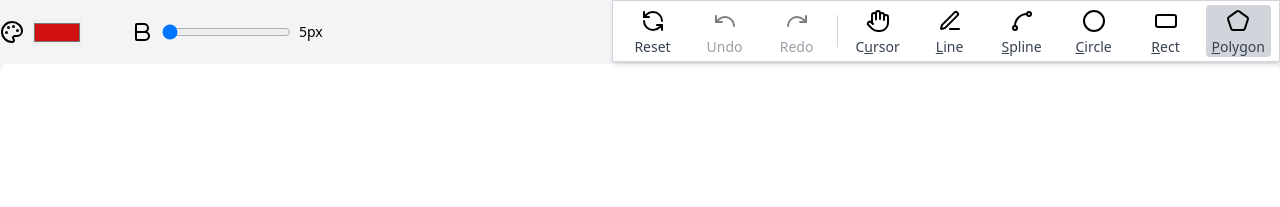
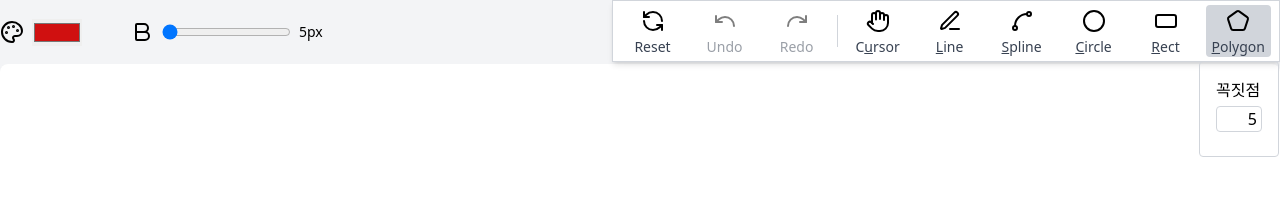
Before and after one commit to lnuvy/vector-drawing, a React (Vite) app: page / in a window 1280 px wide. Both pictures are taken after a click on the button "Polygon". Shown: the top 207 px of the page. Built offline with nearby package versions, Linux system fonts and the light colour scheme.

Commit message:
다각형 그리기를 위해 헤더에 input 영역 추가

```diff
--- a/src/components/header/tools-header.tsx
+++ b/src/components/header/tools-header.tsx
@@ -1,20 +1,40 @@
+import { useRef } from "react"
 import { Fragment } from "react/jsx-runtime"
 import { useSelectToolContext } from "@/contexts/select-tool-context"
 import { cn } from "@/functions/cn"
+import { useClickOutside } from "@/hooks/use-click-outside"
 import { useKeyBindingTools } from "@/hooks/use-key-binding-tools"
 import { useToolsHeaderMenu } from "@/hooks/use-tools-header-menu"
 
 const ToolsHeader = () => {
-  const { menus } = useToolsHeaderMenu()
-  const { tool } = useSelectToolContext()
+  const { menus, polygonInputShow, setPolygonInputShow } = useToolsHeaderMenu()
+  const { tool, sides, setSides } = useSelectToolContext()
   useKeyBindingTools()
+
+  const inRef = useRef<HTMLDivElement>(null)
+  const exceptRef = useRef<HTMLButtonElement>(null)
+  const inputRef = useRef<HTMLInputElement>(null)
+
+  useClickOutside({
+    inRef,
+    exceptRef,
+    handler: () => {
+      if (sides === "") {
+        window.alert("3~9 사이의 숫자를 입력해주세요.")
+        setTimeout(() => inputRef.current?.focus())
+        return
+      }
+      setPolygonInputShow(false)
+    },
+  })
 
   return (
     <section className="fixed right-0 top-0 z-10 border border-gray-300 bg-white shadow-md">
-      <div className="flex flex-col items-center gap-2 px-2 py-1 md:flex-row">
+      <div className="relative flex flex-col items-center gap-2 px-2 py-1 md:flex-row">
         {menus.map(menu => (
           <Fragment key={menu.id}>
             <button
+              ref={menu.id === "polygon" ? exceptRef : undefined}
               onClick={menu.onClick}
               disabled={menu.disabled}
               className={cn("px-1.5 min-w-16 rounded-1 transition-colors", {
@@ -32,6 +52,31 @@ const ToolsHeader = () => {
             {menu.split && <div className="hidden h-8 w-px bg-gray-300 md:block" />}
           </Fragment>
         ))}
+
+        {polygonInputShow && (
+          <div
+            ref={inRef}
+            className={cn(
+              "absolute animate-translate-fade-in -bottom-24 right-0 w-20 h-24 p-4 border rounded-1 border-gray-300",
+            )}
+          >
+            <label>
+              꼭짓점
+              <input
+                ref={inputRef}
+                value={sides}
+                onChange={e => {
+                  const { value } = e.target
+                  if (value === "" || /^[3-9]$/.test(value)) {
+                    setSides(value)
+                  }
+                }}
+                type="text"
+                className="mt-1 w-full rounded-1 border border-gray-300 px-1 text-right"
+              />
+            </label>
+          </div>
+        )}
       </div>
     </section>
   )
--- a/src/contexts/select-tool-context.tsx
+++ b/src/contexts/select-tool-context.tsx
@@ -11,8 +11,8 @@ interface SelectToolContextProps {
   setWeight: (weight: number) => void
   color: string
   setColor: (color: string) => void
-  sides: number
-  setSides: (sides: number) => void
+  sides: string
+  setSides: (sides: string) => void
 }
 
 const { ContextProvider, useContext } = createDynamicContext<SelectToolContextProps>()
@@ -26,7 +26,7 @@ export const SelectToolContextProvider = ({ children }: { children: React.ReactN
   // 색깔 (stroke)
   const [color, setColor] = useState("#d01010")
   // 다각형 꼭짓점 수 (sides)
-  const [sides, setSides] = useState(5)
+  const [sides, setSides] = useState("5")
 
   return (
     <ContextProvider value={{ tool, setTool, weight, setWeight, color, setColor, sides, setSides }}>
--- /dev/null
+++ b/src/hooks/use-click-outside.ts
@@ -0,0 +1,43 @@
+import { useEffect } from "react"
+
+interface UseClickOutsideType {
+  inRef: React.RefObject<HTMLElement>
+  exceptRef?: React.RefObject<HTMLElement>
+  handler: () => void
+  options?: {
+    clickEvent?: boolean
+    touchEvent?: boolean
+  }
+}
+
+/**
+ * 모바일 대응을 위해 TouchEvent를 추가했습니다.
+ *
+ * @param inRef 클릭 이벤트를 감지하지 않을 영역
+ * @param exceptRef 조건부 렌더링 등으로 인해 추가로 생긴 영역에도 클릭 이벤트를 감지하지 않기위한 영역
+ *
+ */
+export const useClickOutside = ({ inRef, exceptRef, handler, options }: UseClickOutsideType) => {
+  const { clickEvent = true, touchEvent = true } = options ?? {}
+
+  useEffect(() => {
+    const listener = (event: TouchEvent | MouseEvent) => {
+      if (
+        !inRef?.current ||
+        inRef?.current?.contains(event.target as Node) ||
+        exceptRef?.current?.contains(event.target as Node)
+      ) {
+        return
+      }
+      handler()
+    }
+
+    if (clickEvent) document.addEventListener("mousedown", listener)
+    if (touchEvent) document.addEventListener("touchstart", listener)
+
+    return () => {
+      if (clickEvent) document.removeEventListener("mousedown", listener)
+      if (touchEvent) document.removeEventListener("touchstart", listener)
+    }
+  }, [inRef, exceptRef, handler, clickEvent, touchEvent])
+}
--- a/src/hooks/use-tools-header-menu.tsx
+++ b/src/hooks/use-tools-header-menu.tsx
@@ -1,3 +1,4 @@
+import { useState } from "react"
 import {
   Circle,
   Hand,
@@ -28,6 +29,8 @@ interface MenuItem {
 export const useToolsHeaderMenu = () => {
   const { undo, redo, canUndo, canRedo, reset } = useShapesHistoryContext()
   const { setTool } = useSelectToolContext()
+
+  const [polygonInputShow, setPolygonInputShow] = useState(false)
 
   const menus: MenuItem[] = [
     {
@@ -109,9 +112,12 @@ export const useToolsHeaderMenu = () => {
       Icon: Pentagon,
       split: false,
       disabled: false,
-      onClick: () => setTool(Tool.Polygon),
+      onClick: () => {
+        setTool(Tool.Polygon)
+        setPolygonInputShow(true)
+      },
     },
   ]
 
-  return { menus }
+  return { menus, polygonInputShow, setPolygonInputShow }
 }
--- a/tailwind.config.js
+++ b/tailwind.config.js
@@ -4,7 +4,17 @@ export default {
   theme: {
     extend: {
       borderRadius: ({ theme }) => theme("spacing"),
+      keyframes: {
+        "translate-fade-in": {
+          "0%": { opacity: "0", transform: "translateY(-5%)" },
+          "100%": { opacity: "1", transform: "translateY(0)" },
+        },
+      },
+      animation: {
+        "translate-fade-in": "translate-fade-in 200ms",
+      },
     },
+
   },
   plugins: [],
 }
```
